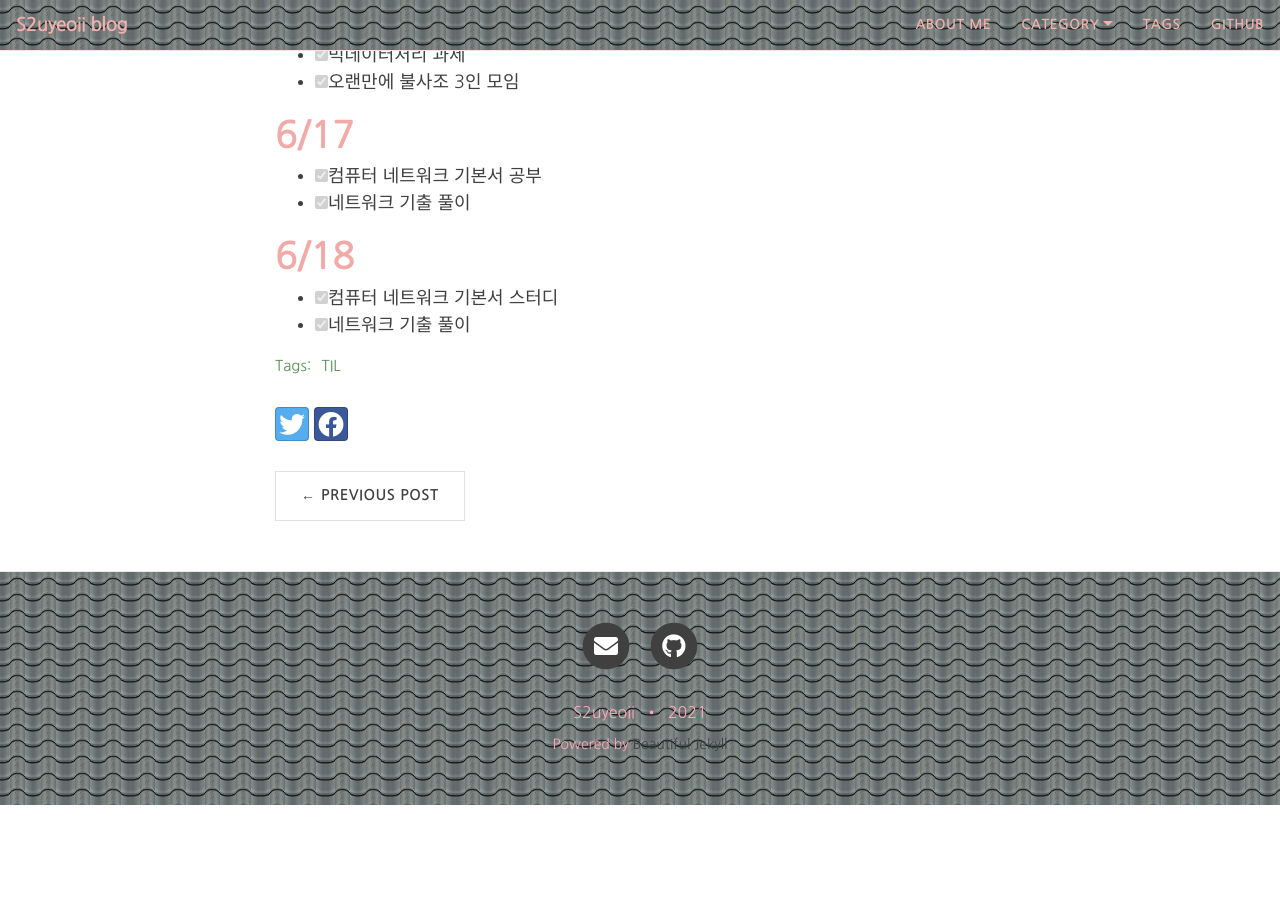
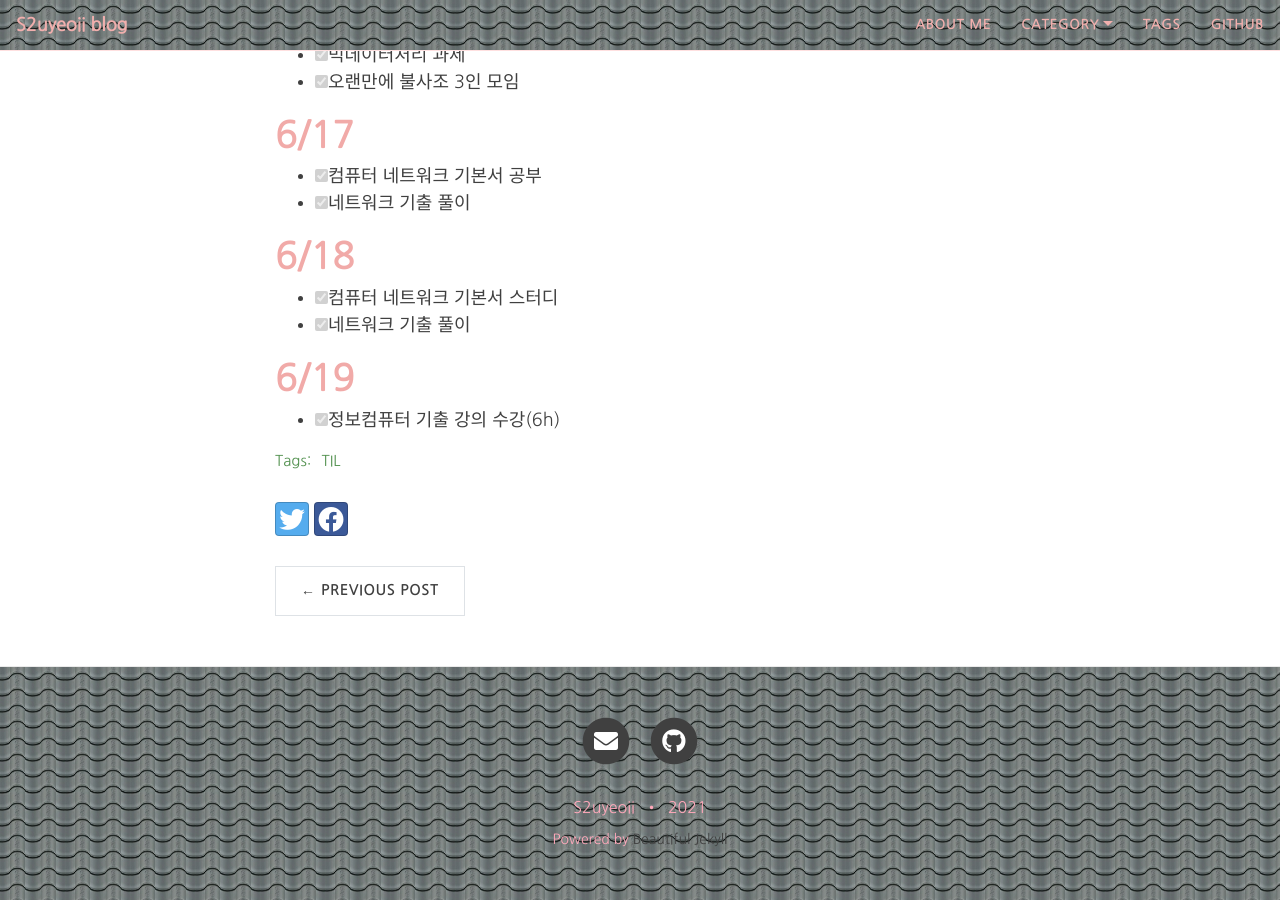
Before and after one commit to yeoneed/yeoneed.github.io, a Jekyll site: the page built from _posts/2021-06-14-6월 3주-TIL.md, in a window 1280 px wide and 900 px high, scrolled down 607 px. Built offline with Jekyll 4.4.1, drawn with Linux system fonts in a browser that asks for light colours; nearby versions of some CDN libraries; some web fonts are replaced; before the commit the page ends 1412 px from its top, so only the background shows below that.

Commit message:
Update 2021-06-14-6월 3주-TIL.md

```diff
--- a/_posts/2021-06-14-6월 3주-TIL.md
+++ b/_posts/2021-06-14-6월 3주-TIL.md
@@ -31,3 +31,6 @@ category: [TIL]
 # 6/18
 - [x] 컴퓨터 네트워크 기본서 스터디
 - [x] 네트워크 기출 풀이
+
+# 6/19
+- [x] 정보컴퓨터 기출 강의 수강(6h)
```
